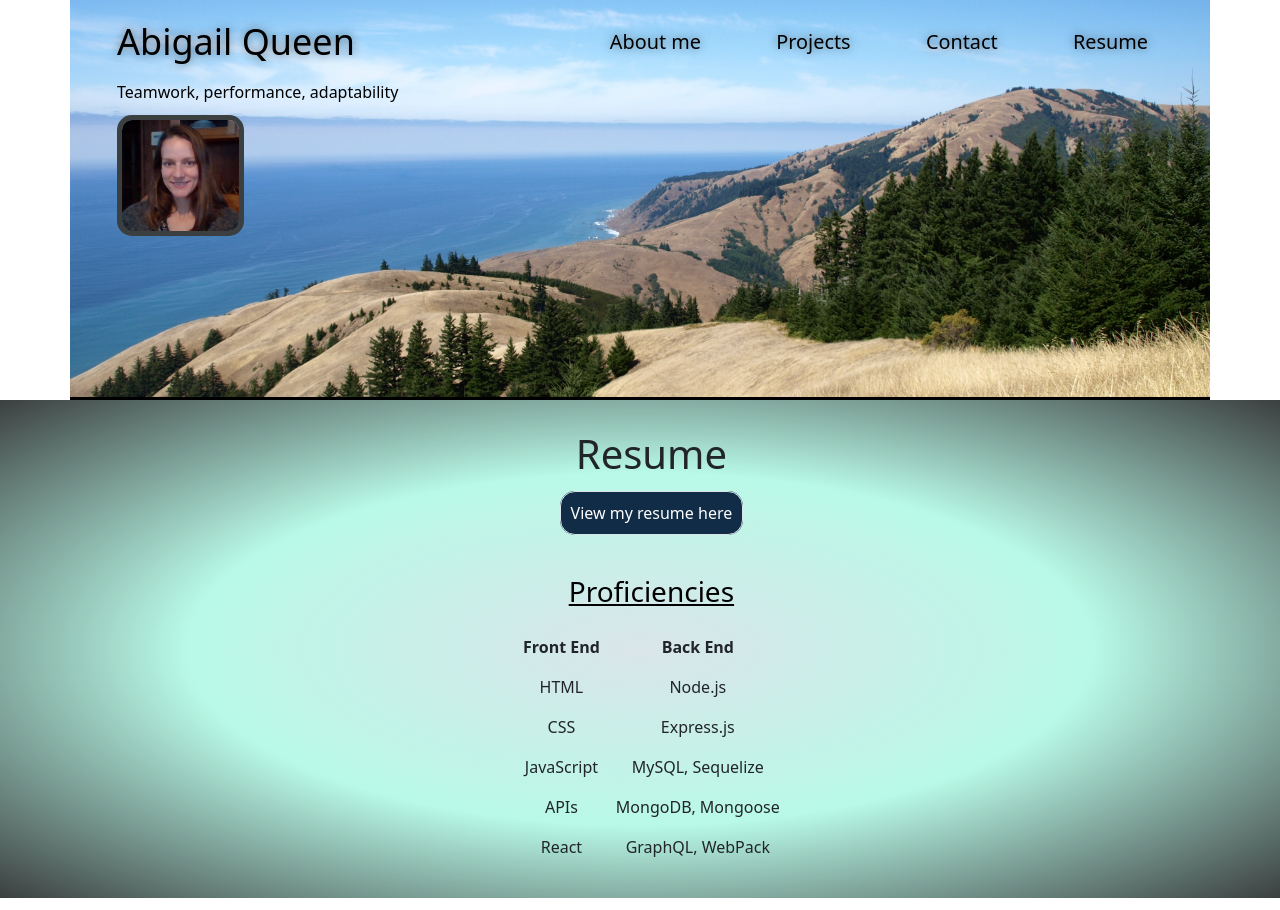
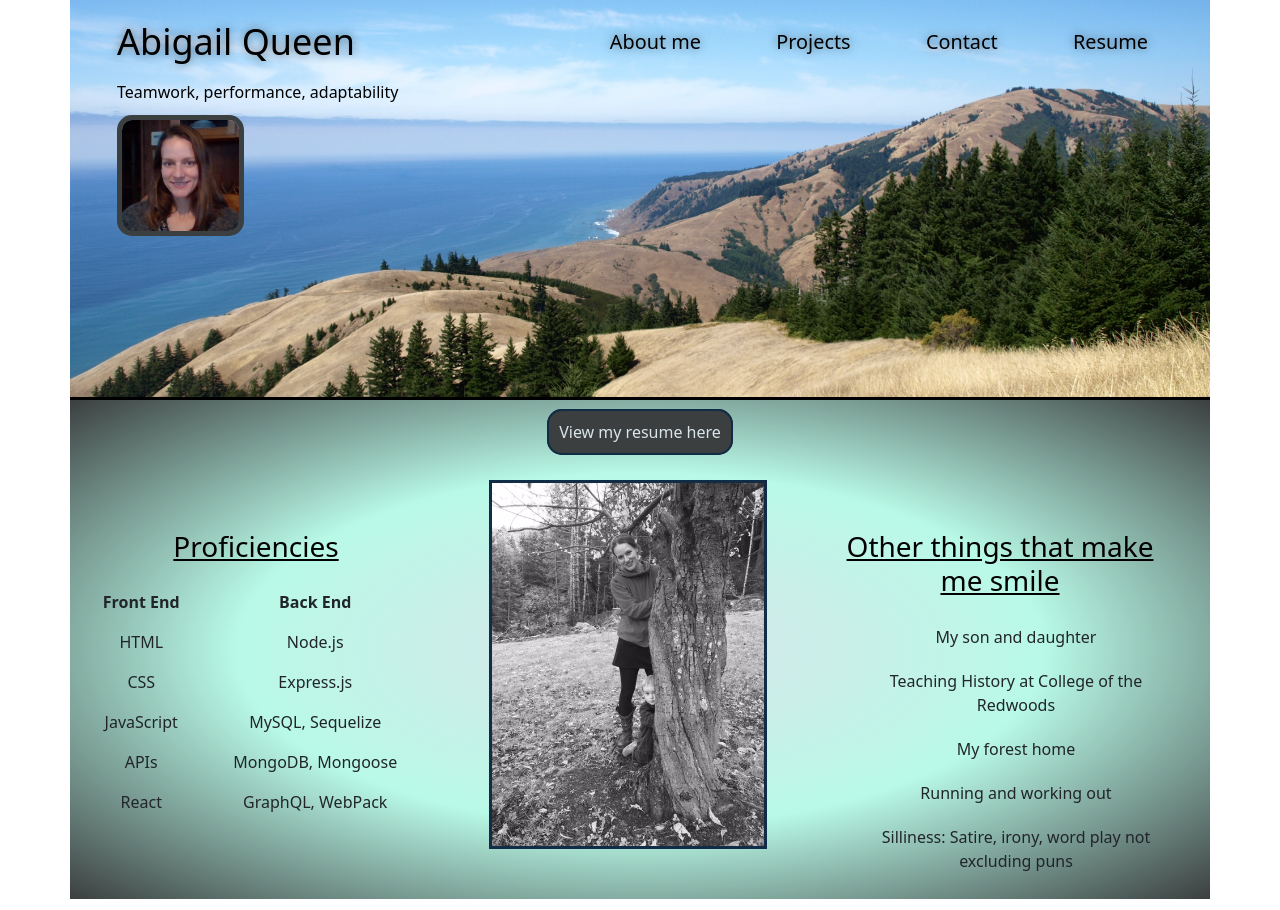
Before and after one commit to Abi-Queen/abi-queen-spa, a React (Create React App) app: page /Resume in a window 1280 px wide. Shown: the top 910 px of the page. Built offline with nearby package versions, Linux system fonts and the light colour scheme.

Commit message:
added smile column

```diff
--- a/src/App.css
+++ b/src/App.css
@@ -54,11 +54,6 @@ body {
   color: var(--tertiary-color);
   font-family: Helvetica, Arial, Helvetica, sans-serif;
   background-color: var(--fourth-color);
-}
-
-#resume, #contact {
-  background-color: var(--primary-color);
-  background-image: radial-gradient(#dae5ea, #b4fce6e0, #3b3f40);
 }
 
 /* HEADER STYLES START */
@@ -233,6 +228,10 @@ nav ul li a:hover {
 /* PORTFOLIO STYLES END */
 
 /* CONTACT STYLES START */
+#contact {
+  background-color: var(--primary-color);
+  background-image: radial-gradient(#dae5ea, #b4fce6e0, #3b3f40)
+}
 
 #contact-form {
 display: flex-row;
@@ -274,14 +273,16 @@ button {
 /* RESUME STYLES START */
 
 #resume {
-  align-items: center;
-  padding: 15px
+  /* align-items: center;
+  padding: 15px */
 }
 
 #resume-list {
-  text-align: center;
+  /* text-align: center;
   align-items: center;
-  padding-left: 40%
+  padding-left: 40%; */
+  background-color: var(--primary-color);
+  background-image: radial-gradient(#dae5ea, #b4fce6e0, #3b3f40)
 }
 
 #resume h1 {
@@ -295,11 +296,16 @@ button {
   color: black
 }
 
+#resume-link {
+  padding: 20px;
+}
+
 #resume-link a {
-  color: white;
+  color: var(--primary-color);
+  font-size: 16px;
   text-decoration: none;
-  background-color: var(--tertiary-color);
-  border: 1px solid var(--primary-color);
+  background-color: var(--secondary-color);
+  border: 2px solid var(--tertiary-color);
   border-radius: 15px;
   padding: 10px
 }
@@ -314,6 +320,17 @@ td {
   padding: 5px
 }
 
+.smile-list {
+  list-style: none;
+}
+
+.smile-list li {
+  padding: 10px
+}
+
+#resume-photo {
+  border: 3px solid var(--tertiary-color);
+}
 /* RESUME STYLES END */
 
 /* FOOTER STYLES START */
--- a/src/components/Resume/index.js
+++ b/src/components/Resume/index.js
@@ -1,14 +1,15 @@
 import React from 'react'
-// import resumeBackground from '../../assets/images/south-fog.jpg'
+import plumTree from '../../assets/images/plum-tree.jpg'
 
 function Resume () {
   return (
-    <section className="d-flex" id="resume">
-        <div id="resume-list">
-            <h1>Resume</h1>
+    <section className="container" id="resume">
+        <div className="row" id="resume-list">
             <p id="resume-link">
                 <a href="https://drive.google.com/file/d/1o-eO67x3Mb3exlK_D9LFarj_NivBnDNv/view?usp=sharing" target="_blank">View my resume here</a>
             </p>
+            <div className="row">
+                <div className="col-4">
                     <h3>Proficiencies</h3>
                     <table class="table table-borderless">
                         <thead>
@@ -41,6 +42,23 @@ function Resume () {
                         </tbody>
                     </table>
                 </div>
+                <div className="col-4 resume-photo">
+                    <img id="resume-photo" src={plumTree} style={{ width: "80%" }} alt="Abi and little son smiling from behind a tree trunk"/>
+                </div>
+                <div className="col-4 smile">
+                    <div className="row">
+                        </div>
+                        <h3>Other things that make me smile</h3>
+                    <ul className="smile-list">
+                        <li>My son and daughter</li>
+                        <li>Teaching History at College of the Redwoods</li>
+                        <li>My forest home</li>
+                        <li>Running and working out</li>
+                        <li>Silliness: Satire, irony, word play not excluding puns</li>
+                    </ul>
+                </div>
+            </div>
+        </div>
     </section>
   )
 }
```
Also changed, not shown: src/assets/images/plum-tree.jpg (added), 7 other files (tests, documents, lock files or other folders). Lines whose indentation alone changed are shown as unchanged.
